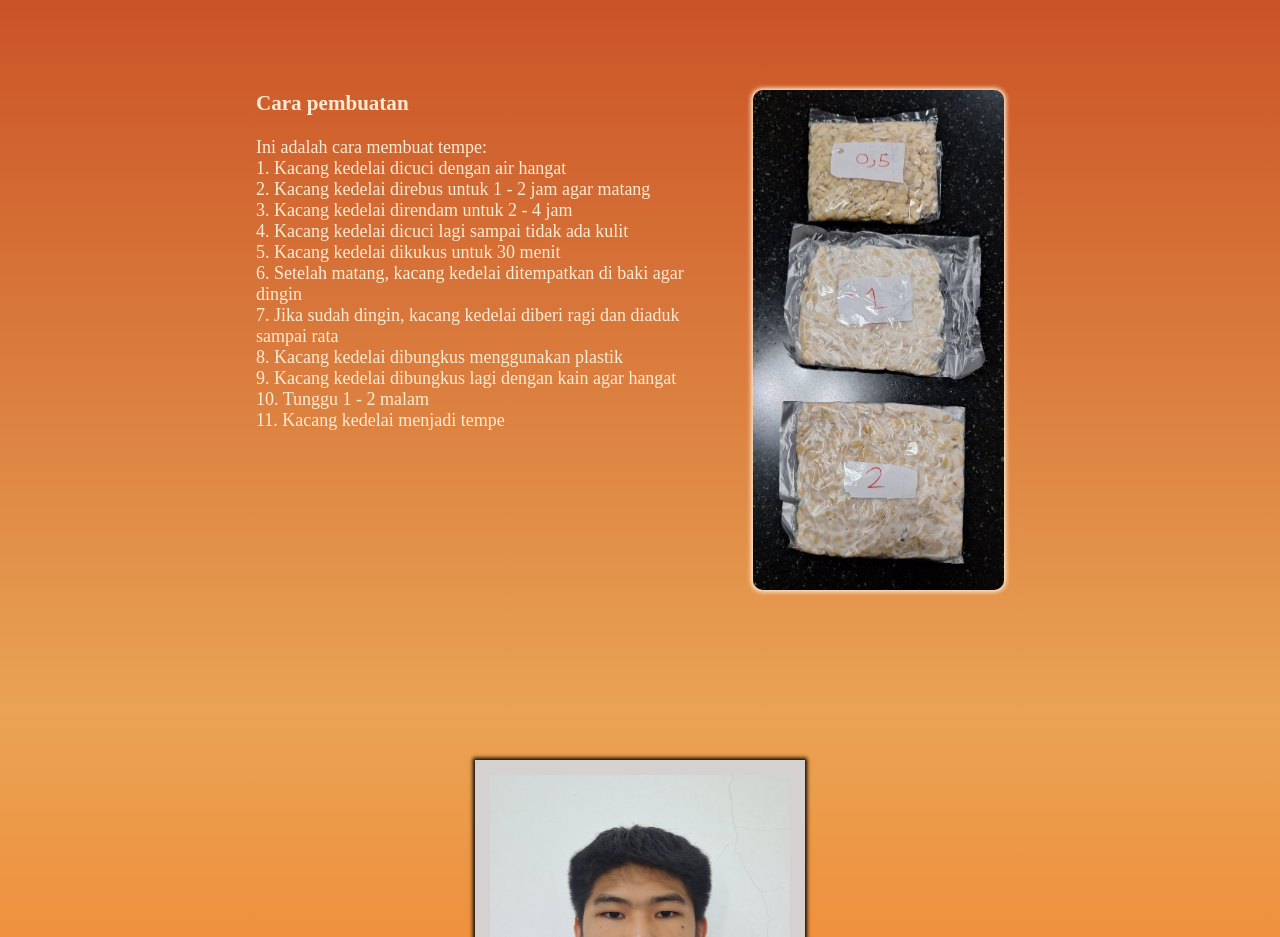
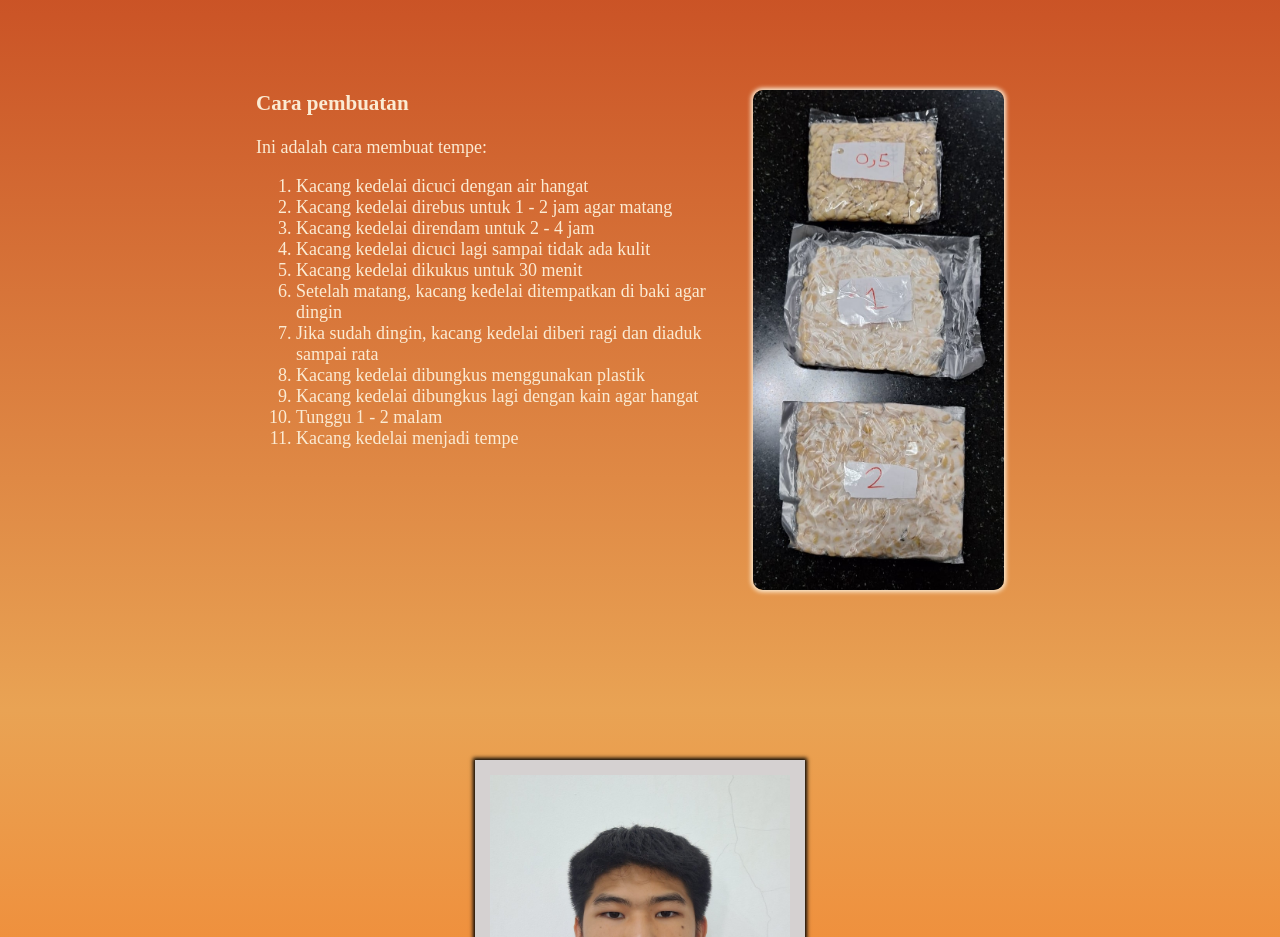
Before and after one commit to Nathan9D21/Project-Bioteknologi, a plain HTML site: page index.html in a window 1280 px wide. Shown: the part 1680-2617 px from the top of the page. Drawn offline with nearby package versions, Linux system fonts and the light colour scheme.

Commit message:
Update index.html

```diff
--- a/index.html
+++ b/index.html
@@ -43,18 +43,20 @@
                 <div class="penjelasan">
                     <h3>Cara pembuatan</h3>
                     <p>
-                        Ini adalah cara membuat tempe:<br>
-                        1. Kacang kedelai dicuci dengan air hangat<br>
-                        2. Kacang kedelai direbus untuk 1 - 2 jam agar matang<br>
-                        3. Kacang kedelai direndam untuk 2 - 4 jam<br>
-                        4. Kacang kedelai dicuci lagi sampai tidak ada kulit<br>
-                        5. Kacang kedelai dikukus untuk 30 menit<br>
-                        6. Setelah matang, kacang kedelai ditempatkan di baki agar dingin<br>
-                        7. Jika sudah dingin, kacang kedelai diberi ragi dan diaduk sampai rata<br>
-                        8. Kacang kedelai dibungkus menggunakan plastik<br>
-                        9. Kacang kedelai dibungkus lagi dengan kain agar hangat<br>
-                        10. Tunggu 1 - 2 malam<br>
-                        11. Kacang kedelai menjadi tempe<br>
+                        Ini adalah cara membuat tempe:
+                       <ol>
+                            <li>Kacang kedelai dicuci dengan air hangat</li>
+                            <li>Kacang kedelai direbus untuk 1 - 2 jam agar matang</li>
+                            <li>Kacang kedelai direndam untuk 2 - 4 jam</li>
+                            <li>Kacang kedelai dicuci lagi sampai tidak ada kulit</li>
+                            <li>Kacang kedelai dikukus untuk 30 menit</li>
+                            <li>Setelah matang, kacang kedelai ditempatkan di baki agar dingin</li>
+                            <li>Jika sudah dingin, kacang kedelai diberi ragi dan diaduk sampai rata</li>
+                            <li>Kacang kedelai dibungkus menggunakan plastik</li>
+                            <li>Kacang kedelai dibungkus lagi dengan kain agar hangat</li>
+                            <li>Tunggu 1 - 2 malam</li>
+                            <li>Kacang kedelai menjadi tempe</li>
+                        </ol>
                     </p>
                 </div>
                 <div class="dokumentasi">
```
